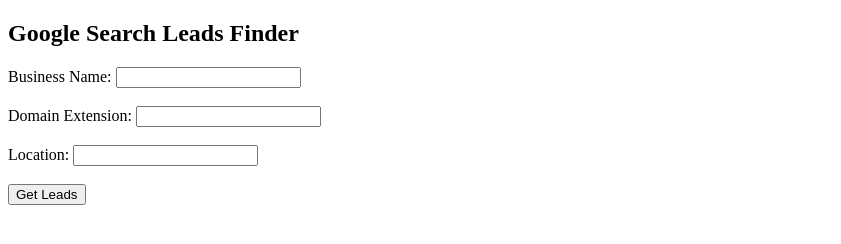
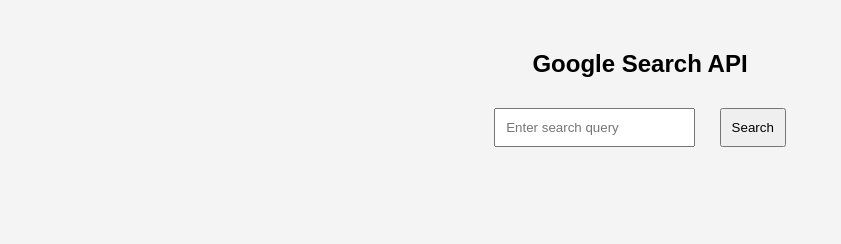
Before and after one commit to DeveloperJaat/Leads, a plain HTML site: page index.html in a window 1280 px wide. Shown: the whole page, without its empty margins (0-841 px from the left). Drawn offline with Linux system fonts and the light colour scheme.

Commit message:
Update index.html

```diff
--- a/index.html
+++ b/index.html
@@ -3,33 +3,16 @@
 <head>
     <meta charset="UTF-8">
     <meta name="viewport" content="width=device-width, initial-scale=1.0">
-    <title>Google Search Leads</title>
-    <script>
-        async function fetchLeads() {
-            let business = document.getElementById("business").value;
-            let domain = document.getElementById("domain").value;
-            let location = document.getElementById("location").value;
-
-            let response = await fetch("/search", {
-                method: "POST",
-                headers: { "Content-Type": "application/json" },
-                body: JSON.stringify({ business, domain, location })
-            });
-
-            let data = await response.json();
-            document.getElementById("output").innerText = JSON.stringify(data, null, 2);
-        }
-    </script>
+    <title>Google Search API</title>
+    <link rel="stylesheet" href="style.css">
 </head>
 <body>
-    <h2>Google Search Leads Finder</h2>
-    <label>Business Name:</label>
-    <input type="text" id="business"><br><br>
-    <label>Domain Extension:</label>
-    <input type="text" id="domain"><br><br>
-    <label>Location:</label>
-    <input type="text" id="location"><br><br>
-    <button onclick="fetchLeads()">Get Leads</button>
-    <pre id="output"></pre>
+    <div class="container">
+        <h2>Google Search API</h2>
+        <input type="text" id="searchQuery" placeholder="Enter search query">
+        <button onclick="search()">Search</button>
+        <div id="results"></div>
+    </div>
+    <script src="script.js"></script>
 </body>
 </html>
```
